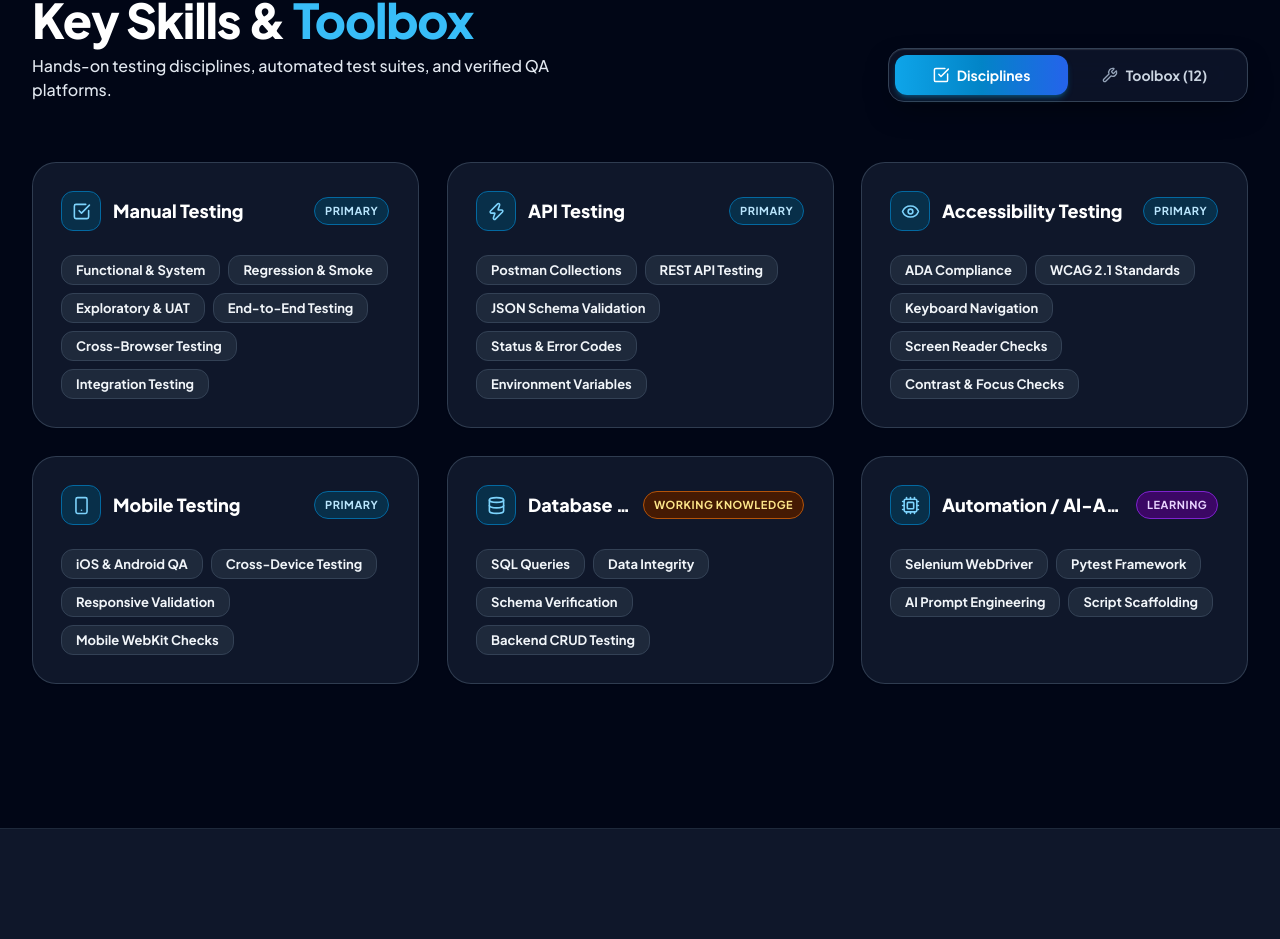
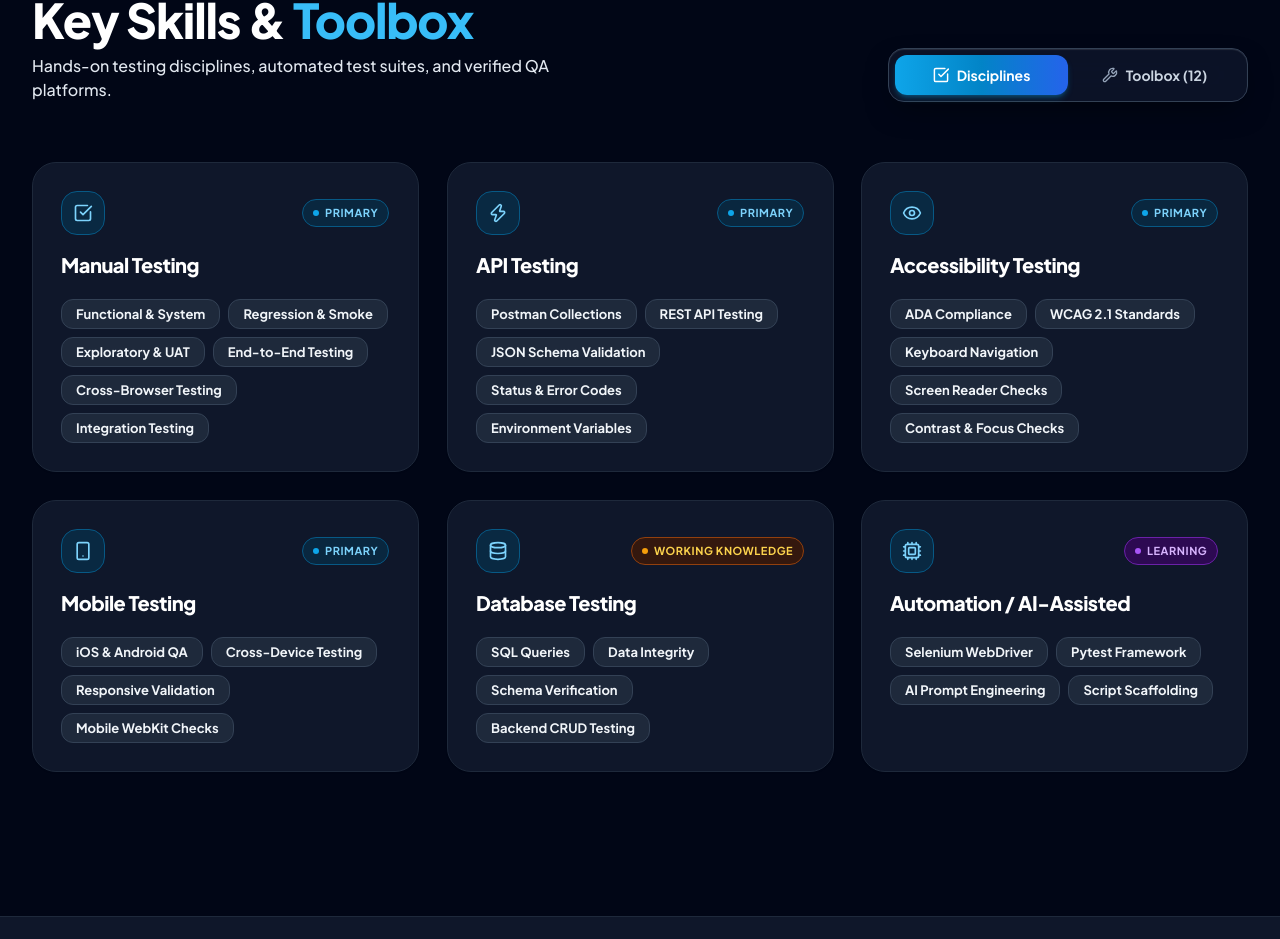
Before and after one commit to DhavalMK15/Dhaval-M-Kotak-QA-Engineer, a React (Vite) app: page / in a window 1280 px wide. Shown: the part 932-1871 px from the top of the page. Built offline with nearby package versions, Linux system fonts and the light colour scheme.

Commit message:
Update Skills.jsx

```diff
--- a/src/components/Skills.jsx
+++ b/src/components/Skills.jsx
@@ -24,12 +24,12 @@ const CATEGORY_ICONS = {
 function getBadgeStyle(level = '') {
   const norm = level.toLowerCase()
   if (norm.includes('primary')) {
-    return 'bg-sky-100 dark:bg-sky-950 text-sky-800 dark:text-sky-200 border-sky-300 dark:border-sky-700 font-bold'
+    return 'bg-sky-50 dark:bg-sky-950/70 text-sky-700 dark:text-sky-300 border-sky-200 dark:border-sky-800'
   }
   if (norm.includes('working') || norm.includes('knowledge')) {
-    return 'bg-amber-100 dark:bg-amber-950 text-amber-900 dark:text-amber-200 border-amber-300 dark:border-amber-700 font-bold'
+    return 'bg-amber-50 dark:bg-amber-950/70 text-amber-800 dark:text-amber-300 border-amber-200 dark:border-amber-800'
   }
-  return 'bg-purple-100 dark:bg-purple-950 text-purple-900 dark:text-purple-200 border-purple-300 dark:border-purple-700 font-bold'
+  return 'bg-purple-50 dark:bg-purple-950/70 text-purple-700 dark:text-purple-300 border-purple-200 dark:border-purple-800'
 }
 
 const slideVariants = {
@@ -236,26 +236,33 @@ export default function Skills() {
                       key={cat.id}
                       custom={direction}
                       variants={itemVariants}
-                      className="relative rounded-3xl p-6 sm:p-7 bg-white dark:bg-slate-900 border border-slate-300 dark:border-slate-700/90 shadow-sm hover:shadow-xl hover:shadow-sky-500/10 dark:hover:shadow-sky-500/10 hover:border-sky-500 dark:hover:border-sky-500 hover:-translate-y-1.5 transition-all duration-300 group flex flex-col justify-between overflow-hidden cursor-default"
+                      className="relative rounded-3xl p-6 sm:p-7 bg-white dark:bg-slate-900 border border-slate-300 dark:border-slate-800 shadow-sm hover:shadow-xl hover:shadow-sky-500/10 dark:hover:shadow-sky-500/10 hover:border-sky-500 dark:hover:border-sky-500 hover:-translate-y-1.5 transition-all duration-300 group flex flex-col justify-between overflow-hidden cursor-default"
                     >
                       {/* Subtle top accent gradient bar on hover */}
                       <div className="absolute top-0 left-0 right-0 h-1 bg-gradient-to-r from-sky-500 via-blue-500 to-indigo-500 opacity-0 group-hover:opacity-100 transition-opacity duration-300" />
 
                       <div>
-                        {/* Header with Icon, Category Title, and Level Badge without wrapping */}
-                        <div className="flex items-center justify-between gap-3 mb-5">
-                          <div className="flex items-center gap-3 min-w-0">
-                            <div className="w-10 h-10 rounded-xl bg-sky-100 dark:bg-sky-950 border border-sky-300 dark:border-sky-700 text-sky-700 dark:text-sky-300 flex items-center justify-center flex-shrink-0 group-hover:scale-105 group-hover:bg-sky-600 group-hover:text-white transition-all duration-300 shadow-2xs">
-                              <IconComp size={19} />
-                            </div>
-                            <h3 className="text-base sm:text-lg font-extrabold text-slate-950 dark:text-white group-hover:text-sky-700 dark:group-hover:text-sky-400 transition-colors truncate">
-                              {cat.label}
-                            </h3>
+                        {/* Top Bar: Icon on Left, Level Badge on Right */}
+                        <div className="flex items-center justify-between gap-3 mb-4">
+                          <div className="w-11 h-11 rounded-2xl bg-sky-50 dark:bg-sky-950/80 border border-sky-200 dark:border-sky-800 text-sky-600 dark:text-sky-300 flex items-center justify-center flex-shrink-0 group-hover:scale-105 group-hover:bg-sky-600 group-hover:text-white group-hover:border-sky-600 transition-all duration-300 shadow-2xs">
+                            <IconComp size={20} />
                           </div>
-                          <span className={`text-[11px] font-bold px-2.5 py-1 rounded-full border whitespace-nowrap flex-shrink-0 uppercase tracking-wider transition-transform duration-200 group-hover:scale-105 ${getBadgeStyle(cat.level)}`}>
+                          <span className={`inline-flex items-center gap-1.5 text-[11px] font-bold px-2.5 py-1 rounded-full border whitespace-nowrap uppercase tracking-wider transition-all duration-200 group-hover:scale-105 ${getBadgeStyle(cat.level)}`}>
+                            <span className={`w-1.5 h-1.5 rounded-full ${
+                              cat.level.toLowerCase().includes('primary')
+                                ? 'bg-sky-500'
+                                : cat.level.toLowerCase().includes('working')
+                                ? 'bg-amber-500'
+                                : 'bg-purple-500'
+                            }`} />
                             {cat.level}
                           </span>
                         </div>
+
+                        {/* Category Title */}
+                        <h3 className="text-lg sm:text-xl font-extrabold text-slate-950 dark:text-white group-hover:text-sky-600 dark:group-hover:text-sky-400 transition-colors tracking-tight mb-4">
+                          {cat.label}
+                        </h3>
 
                         {/* Airy Skill Chips with generous spacing */}
                         <div className="flex flex-wrap gap-2 pt-1">
```
